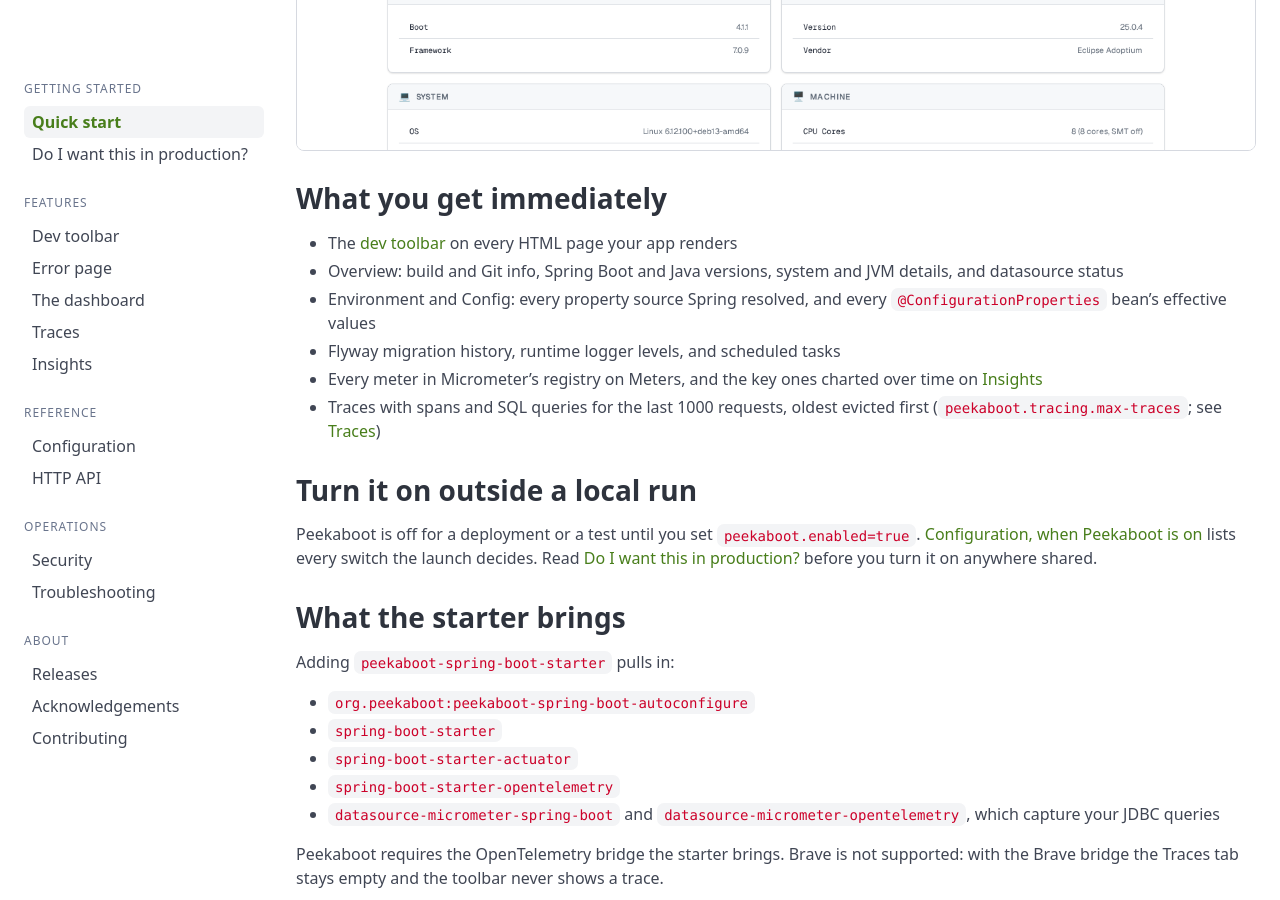
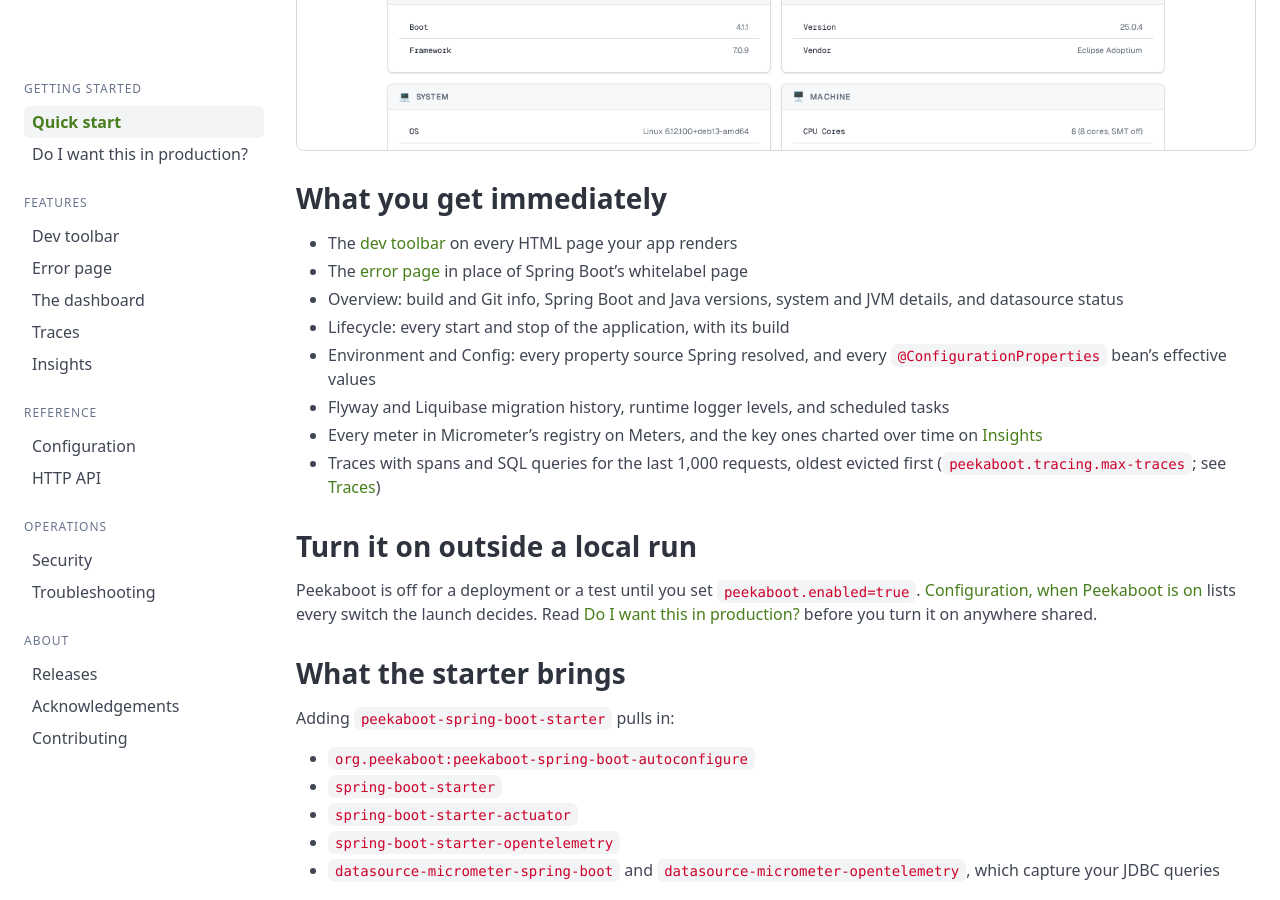
Before and after one commit to peekaboot-org/peekaboot-org.github.io, a Jekyll site: the page built from docs/quick-start.md, in a window 1280 px wide and 900 px high, scrolled down 2478 px. Built offline with Jekyll 4.4.1, drawn with Linux system fonts in a browser that asks for light colours.

Commit message:
docs: list Liquibase, Lifecycle and the error page

```diff
--- a/docs/quick-start.md
+++ b/docs/quick-start.md
@@ -79,14 +79,17 @@
 
 - The [dev toolbar]({{ '/docs/dev-toolbar/' | relative_url }}) on every HTML page your app
   renders
+- The [error page]({{ '/docs/error-page/' | relative_url }}) in place of Spring Boot's
+  whitelabel page
 - Overview: build and Git info, Spring Boot and Java versions, system and JVM details, and
   datasource status
+- Lifecycle: every start and stop of the application, with its build
 - Environment and Config: every property source Spring resolved, and every
   `@ConfigurationProperties` bean's effective values
-- Flyway migration history, runtime logger levels, and scheduled tasks
+- Flyway and Liquibase migration history, runtime logger levels, and scheduled tasks
 - Every meter in Micrometer's registry on Meters, and the key ones charted over time on
   [Insights]({{ '/docs/insights/' | relative_url }})
-- Traces with spans and SQL queries for the last 1000 requests, oldest evicted first
+- Traces with spans and SQL queries for the last 1,000 requests, oldest evicted first
   (`peekaboot.tracing.max-traces`; see [Traces]({{ '/docs/traces/' | relative_url }}#the-three-buckets))
 
 ## Turn it on outside a local run {#turn-it-on-outside-a-local-run}
```
